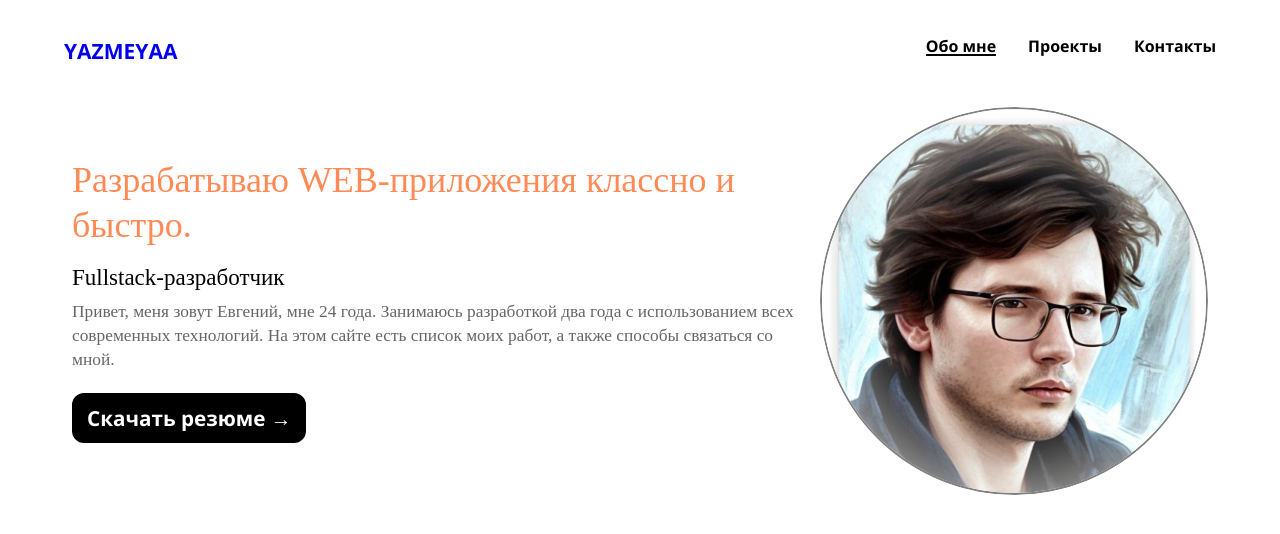
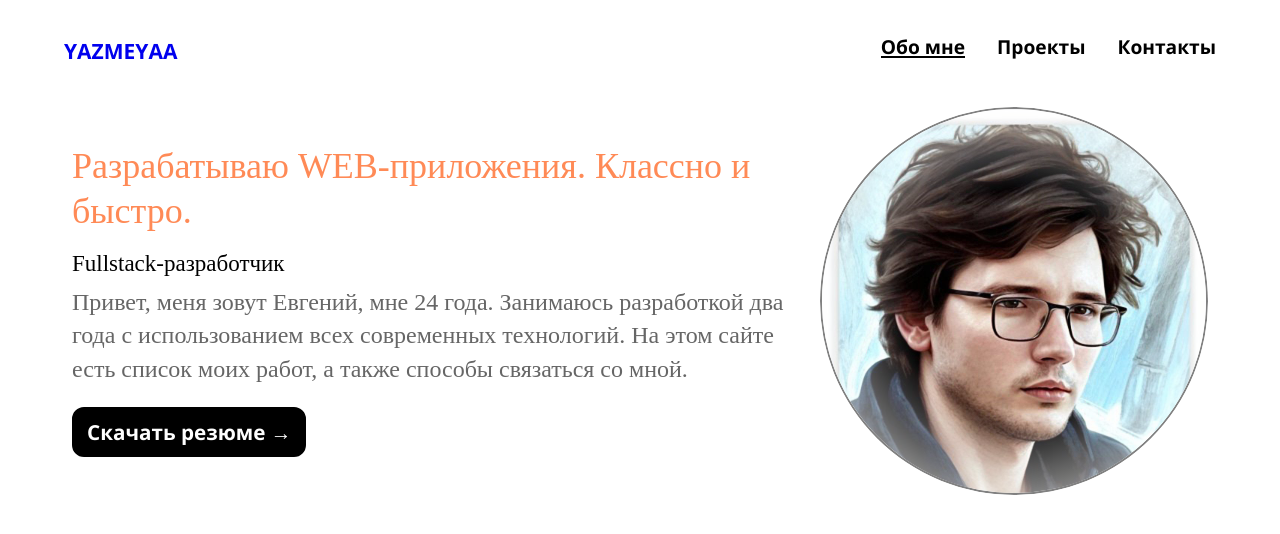
Before and after one commit to yazmeyaa/my-app, a Next.js app: page / in a window 1280 px wide. Shown: the top 534 px of the page. Built offline with nearby package versions, Linux system fonts and the light colour scheme.

Commit message:
Reworked styles a bit

```diff
--- a/components/_pages/index.ts
+++ b/components/_pages/index.ts
@@ -33,12 +33,13 @@ export const About = styled.section`
         line-height: 1.2;
     }
 
-    & > small {
+    & > p {
         display: inline-block;
         margin-top: 8px;
         font-size: ${fluidTypography(480, 1440, 14, 18)};
         color: #666666;
         line-height: 1.4;
+        font-size: 1.5rem;
     }
 `
 
@@ -50,6 +51,8 @@ export const StyledImage = styled(Image)`
         height: auto;
         object-fit: fill;
         mask-image: radial-gradient(circle, rgba(0,0,0,1) 0%, rgba(0,0,0,1) 40%, rgba(0,0,0,0) 100%);
+        pointer-events: none;
+        user-select: none;
     }
 `
 
--- a/components/_pages/projects.ts
+++ b/components/_pages/projects.ts
@@ -27,7 +27,8 @@ export const Title = styled.h1`
 export const PageDescription = styled.p`
 &{
     align-self: center;
-    color: #909090;
+    color: #606060;
     font-size: ${fluidTypography(480, 1440, 14, 18)};
-    line-height: 1.3;
+    line-height: 1.2;
+    margin-bottom: 1.5rem;
 }`
--- a/components/header/styled.tsx
+++ b/components/header/styled.tsx
@@ -67,6 +67,5 @@ export const NavigationList = styled.ul`
     }
     & > li {
         text-align: center;
-
     }
 `
--- a/components/navigationLink/styled.tsx
+++ b/components/navigationLink/styled.tsx
@@ -14,6 +14,7 @@ export const NavigationLink = styled(Link) <NavigationLinkProps>`
         font-family: 'open_sans_bold';
         color:  ${props => props.color};
         text-decoration: none;
+        font-size: 1.2rem;
     }
     &:visited{
         color: inherit;
--- a/pages/index.tsx
+++ b/pages/index.tsx
@@ -6,15 +6,15 @@ function Home() {
   const now = new Date()
   const birth = new Date('Sun Jun 14 1998 12:00:00 GMT+0400 (Москва, летнее время)')
   const currentYears = now.getFullYear() - birth.getFullYear()
-  const correctedYears = now.getMonth() < 6 ? currentYears - 1 : currentYears
+  const correctedYears = now.getMonth() < 5 ? currentYears - 1 : currentYears
 
   return (
     <ContentContainer>
       <About>
-        <h1>Разрабатываю WEB-приложения классно и быстро.</h1>
+        <h1>Разрабатываю WEB-приложения. Классно и быстро.</h1>
         <br />
         <h2>Fullstack-разработчик</h2>
-        <small>Привет, меня зовут Евгений, мне {correctedYears} года. Занимаюсь разработкой два года с использованием всех современных технологий. На этом сайте есть список моих работ, а также способы связаться со мной.</small>
+        <p>Привет, меня зовут Евгений, мне {correctedYears} года. Занимаюсь разработкой два года с использованием всех современных технологий. На этом сайте есть список моих работ, а также способы связаться со мной.</p>
         <DownloadButton href='/CV.pdf' target="_blank">Скачать резюме →</DownloadButton>
       </About>
       <StyledImage src={MyPhoto} alt='My photo <3' priority />
```
